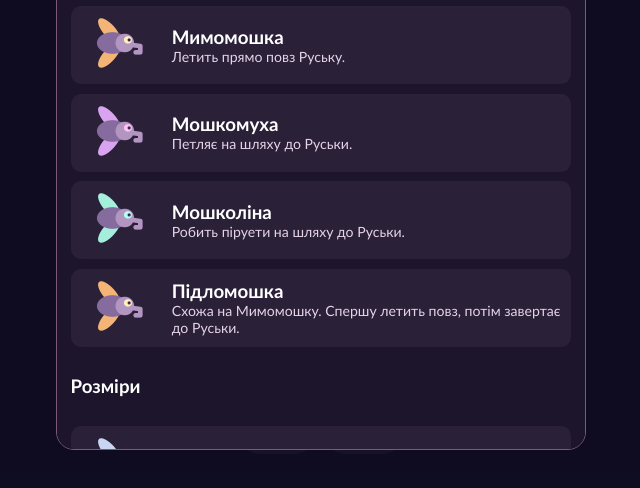
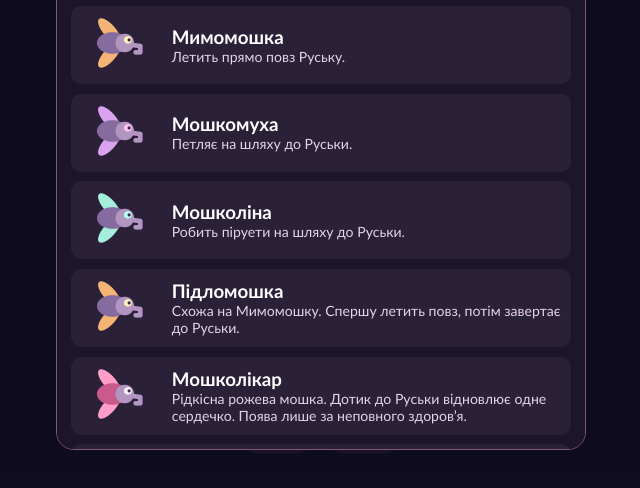
Before and after one commit to Roman-Khoroshko-tech/ruska-proty-slonomoshok, a plain HTML site: page docs/index.html in a window 1280 px wide. Both pictures are taken after a click on the button "Мошки". Shown: the part 290-778 px from the top of the page, without its empty margins (319-959 px from the left). Drawn offline with Linux system fonts and the light colour scheme; animation ran at ten frames a second.

Commit message:
Update bug guide and remove hit immunity

```diff
--- a/docs/index.html
+++ b/docs/index.html
@@ -49,7 +49,7 @@
     h1 { font-size: 1.9rem; }
     .actions { bottom: max(5%, env(safe-area-inset-bottom)); }
   }
-.bug-guide {display:grid;gap:.6rem;padding:.85rem}.bug-entry {display:grid;grid-template-columns:82px 1fr;align-items:center;gap:.7rem;padding:.5rem;border-radius:10px;background:#2a2038}.bug-entry canvas {width:82px;height:62px}.bug-entry h3,.bug-entry p {margin:0}.bug-entry p {font-size:.88rem;color:#e5d3e8}
+.bug-guide {display:grid;gap:.6rem;padding:.85rem}.bug-entry {display:grid;grid-template-columns:82px 1fr;align-items:center;gap:.7rem;padding:.5rem;border-radius:10px;background:#2a2038}.bug-entry canvas {width:82px;height:62px}.bug-entry.size-preview {grid-template-columns:110px 1fr}.bug-entry.size-preview canvas {width:110px;height:140px}.bug-entry h3,.bug-entry p {margin:0}.bug-entry p {font-size:.88rem;color:#e5d3e8}
 </style>
 </head>
 <body>
@@ -100,6 +100,7 @@ const lightsOn = 1.8;
 const lightsOff = 4.8;
 const flameVibration = [130, 65, 160, 55, 170, 60, 190, 65, 210, 70, 220, 70, 260, 70, 235];
 const bugColors = {
+  neutral: { wing: '#d7d0e1', eye: '#fff0bd', body: '#7e718b' },
   straight: { wing: '#c8d6f4', eye: '#fff0bd' },
   pass: { wing: '#f4b475', eye: '#fff0bd' },
   curved: { wing: '#f4b475', eye: '#fff0bd' },
@@ -365,6 +366,10 @@ function resize() {
       }
     }
     sparks = [];
+  }
+  if (bugDialog.open) {
+    document.querySelector('#bug-guide').replaceChildren();
+    renderBugGuide();
   }
 }
 
@@ -944,10 +949,6 @@ function play(dt, elapsed = dt) {
       updateHud();
       continue;
     }
-    if (hitEffect > 0) {
-      burst(bug.x, bug.y);
-      continue;
-    }
     lives--;
     sound(lives === 0 ? 'annoyed' : 'hurt');
     hitEffect = hitCooldown;
@@ -1054,6 +1055,9 @@ function renderBugGuide() {
       ['Мошкомуха', 'chaotic', 'Петляє на шляху до Руськи.'],
       ['Мошколіна', 'pirouette', 'Робить піруети на шляху до Руськи.'],
       ['Підломошка', 'curved', 'Схожа на Мимомошку. Спершу летить повз, потім завертає до Руськи.'],
+      ['Мошколікар', 'medic', 'Рідкісна рожева мошка. Дотик до Руськи відновлює одне сердечко. Поява лише за неповного здоров’я.'],
+      ['Мошкоблошка', 'flea', 'Після влучання сповільнює всіх мошок на 3 секунди.'],
+      ['Мимопідломошка', 'orbit', 'Кружляє навколо Руськи й пролітає далі. Руська від неї не втрачає сердечок.'],
     ]],
     ['Розміри', [
       ['Мінімошка', 'straight', '1 влучання.', 'small'],
@@ -1061,23 +1065,19 @@ function renderBugGuide() {
       ['Мошкозавр', 'pirouette', '4 влучання. Може мати будь-який із п’яти типів польоту.', 'giant'],
       ['Мамамошка', 'straight', '6 влучань. У короні й завжди прямує до Руськи.', 'queen'],
       ['Слономошка', 'curved', '15 влучань. Здоров’я швидко відновлюється між ударами. Завжди прямує до Руськи.', 'elephant'],
-    ]],
-    ['Особлива поведінка', [
-      ['Мошколікар', 'medic', 'Рідкісна рожева мошка. Дотик до Руськи відновлює одне сердечко. Поява лише за неповного здоров’я.'],
-      ['Мошкоблошка', 'flea', 'Після влучання сповільнює всіх мошок на 3 секунди.'],
-      ['Мимопідломошка', 'orbit', 'Кружляє навколо Руськи й пролітає далі. Руська від неї не втрачає сердечок.'],
     ]]
   ];
-  for (const [title, items] of entries) {
+  for (const [sectionTitle, items] of entries) {
     const heading = document.createElement('h3');
-    heading.textContent = title;
+    heading.textContent = sectionTitle;
     guide.append(heading);
     for (const [name, type, description, sizeClass = 'small'] of items) {
       const card = document.createElement('article');
-      card.className = 'bug-entry';
+      const sizePreview = sectionTitle === 'Розміри';
+      card.className = sizePreview ? 'bug-entry size-preview' : 'bug-entry';
       const preview = document.createElement('canvas');
-      preview.width = 164;
-      preview.height = 124;
+      preview.width = sizePreview ? 220 : 164;
+      preview.height = sizePreview ? 280 : 124;
       preview.setAttribute('aria-hidden', 'true');
       const copy = document.createElement('div');
       const title = document.createElement('h3');
@@ -1091,9 +1091,9 @@ function renderBugGuide() {
       const target = preview.getContext('2d');
       if (!target) continue;
       const hits = bugSizes[sizeClass].hits;
-      const bug = { x: 0, y: 0, type, sizeClass, hits, maxHits: hits, angle: 0, phase: 0 };
-      const zoom = Math.min(3.1, 3.6 / bugSize(bug)) / scale;
-      target.setTransform(zoom, 0, 0, zoom, 73, sizeClass === 'queen' ? 76 : 58);
+      const bug = { x: 0, y: 0, type: sizePreview ? 'neutral' : type, sizeClass, hits, maxHits: hits, angle: 0, phase: 0 };
+      const zoom = sizePreview ? 2 : Math.min(3.1, 3.6 / bugSize(bug)) / scale;
+      target.setTransform(zoom, 0, 0, zoom, sizePreview ? 110 : 73, sizePreview ? 140 : sizeClass === 'queen' ? 76 : 58);
       try {
         ctx = target;
         drawBug(bug, true);
```
